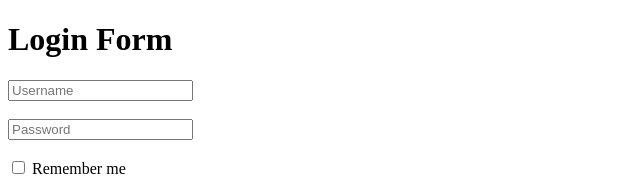
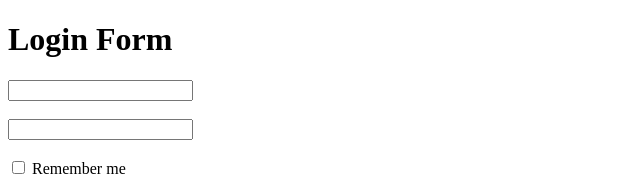
Before and after one commit to acciojob/remember-me-login-form-BrainCellCoder, a website: page main.html in a window 1280 px wide. Shown: the top 190 px of the page, without its empty margins (0-640 px from the left). Drawn offline with Linux system fonts and the light colour scheme.

Commit message:
created a submission

```diff
--- a/main.html
+++ b/main.html
@@ -10,8 +10,8 @@
 	<!-- the entire body must be written by student -->
 	<h1>Login Form</h1>
     <form id="loginForm">
-        <input type="text" id="username" placeholder="Username"><br><br>
-        <input type="password" id="password" placeholder="Password"><br><br>
+        <input type="text" id="username"><br><br>
+        <input type="password" id="password"><br><br>
         <input type="checkbox" id="checkbox"> <label for="checkbox">Remember me</label><br><br>
         <input type="submit" id="submit" value="Submit">
     </form>
```
